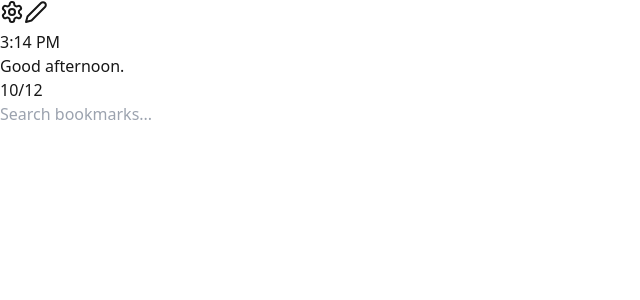
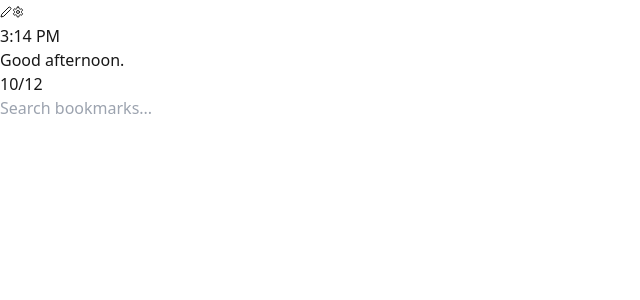
Before and after one commit to mikaelmalm/zentab, a React (Vite) app: page / in a window 1280 px wide. Shown: the top 300 px of the page, without its empty margins (0-640 px from the left). Built offline with nearby package versions, Linux system fonts and the light colour scheme.

Commit message:
chore: adjust icons

```diff
--- a/src/App.tsx
+++ b/src/App.tsx
@@ -70,33 +70,35 @@ function App() {
         />
       )}
 
-      {/* Settings Button */}
-      <button
-        onClick={() => setIsSettingsOpen(true)}
-        className="fixed top-6 right-6 z-50 p-3 rounded-full bg-white/10 backdrop-blur-md border border-white/20 text-white hover:bg-white/20 transition-all opacity-40 hover:opacity-100 focus:opacity-100"
-      >
-        <svg xmlns="http://www.w3.org/2000/svg" width="24" height="24" viewBox="0 0 24 24" fill="none" stroke="currentColor" strokeWidth="2" strokeLinecap="round" strokeLinejoin="round">
-          <path d="M12.22 2h-.44a2 2 0 0 0-2 2v.18a2 2 0 0 1-1 1.73l-.43.25a2 2 0 0 1-2 0l-.15-.08a2 2 0 0 0-2.73.73l-.22.38a2 2 0 0 0 .73 2.73l.15.1a2 2 0 0 1 1 1.72v.51a2 2 0 0 1-1 1.74l-.15.09a2 2 0 0 0-.73 2.73l.22.38a2 2 0 0 0 2.73.73l.15-.08a2 2 0 0 1 2 0l.43.25a2 2 0 0 1 1 1.73V20a2 2 0 0 0 2 2h.44a2 2 0 0 0 2-2v-.18a2 2 0 0 1 1-1.73l.43-.25a2 2 0 0 1 2 0l.15.08a2 2 0 0 0 2.73-.73l.22-.39a2 2 0 0 0-.73-2.73l-.15-.1a2 2 0 0 1-1-1.72v-.51a2 2 0 0 1 1-1.74l.15-.09a2 2 0 0 0 .73-2.73l-.22-.38a2 2 0 0 0-2.73-.73l-.15.08a2 2 0 0 1-2 0l-.43-.25a2 2 0 0 1-1-1.73V4a2 2 0 0 0-2-2z"/>
-          <circle cx="12" cy="12" r="3"/>
-        </svg>
-      </button>
 
-      {/* Edit Mode Toggle */}
-      <button
-        onClick={() => updateSettings({ isEditMode: !settings.isEditMode })}
-        className={`fixed top-6 right-20 z-50 p-3 rounded-full backdrop-blur-md border transition-all ${
+      <div className="relative sm:top-6 sm:right-6 sm:fixed z-50 flex gap-2 flex-row justify-end">
+        {/* Edit Mode Toggle */}
+        <button
+          onClick={() => updateSettings({ isEditMode: !settings.isEditMode })}
+          className={`p-2 rounded-full backdrop-blur-md border transition-all ${
           settings.isEditMode
             ? "bg-white text-black border-white opacity-100"
             : "bg-white/10 border-white/20 text-white opacity-40 hover:opacity-100 hover:bg-white/20"
         }`}
         title={settings.isEditMode ? "Finish Editing" : "Edit Mode"}
       >
-        <svg xmlns="http://www.w3.org/2000/svg" width="24" height="24" viewBox="0 0 24 24" fill="none" stroke="currentColor" strokeWidth="2" strokeLinecap="round" strokeLinejoin="round">
+        <svg xmlns="http://www.w3.org/2000/svg" width="12" height="12" viewBox="0 0 24 24" fill="none" stroke="currentColor" strokeWidth="2" strokeLinecap="round" strokeLinejoin="round">
           <path d="M17 3a2.828 2.828 0 1 1 4 4L7.5 20.5 2 22l1.5-5.5L17 3z"/>
         </svg>
       </button>
 
+      {/* Settings Button */}
+      <button
+        onClick={() => setIsSettingsOpen(true)}
+        className="p-2 rounded-full backdrop-blur-md border transition-all bg-white/10 border-white/20 text-white hover:bg-white/20 transition-all opacity-40 hover:opacity-100 focus:opacity-100"
+      >
+        <svg xmlns="http://www.w3.org/2000/svg" width="12" height="12" viewBox="0 0 24 24" fill="none" stroke="currentColor" strokeWidth="2" strokeLinecap="round" strokeLinejoin="round">
+          <path d="M12.22 2h-.44a2 2 0 0 0-2 2v.18a2 2 0 0 1-1 1.73l-.43.25a2 2 0 0 1-2 0l-.15-.08a2 2 0 0 0-2.73.73l-.22.38a2 2 0 0 0 .73 2.73l.15.1a2 2 0 0 1 1 1.72v.51a2 2 0 0 1-1 1.74l-.15.09a2 2 0 0 0-.73 2.73l.22.38a2 2 0 0 0 2.73.73l.15-.08a2 2 0 0 1 2 0l.43.25a2 2 0 0 1 1 1.73V20a2 2 0 0 0 2 2h.44a2 2 0 0 0 2-2v-.18a2 2 0 0 1 1-1.73l.43-.25a2 2 0 0 1 2 0l.15.08a2 2 0 0 0 2.73-.73l.22-.39a2 2 0 0 0-.73-2.73l-.15-.1a2 2 0 0 1-1-1.72v-.51a2 2 0 0 1 1-1.74l.15-.09a2 2 0 0 0 .73-2.73l-.22-.38a2 2 0 0 0-2.73-.73l-.15.08a2 2 0 0 1-2 0l-.43-.25a2 2 0 0 1-1-1.73V4a2 2 0 0 0-2-2z"/>
+          <circle cx="12" cy="12" r="3"/>
+        </svg>
+      </button>
 
+      </div>
 
 
       {/* Time & Date */}
--- a/src/components/bookmark/container/BookmarkGrid.tsx
+++ b/src/components/bookmark/container/BookmarkGrid.tsx
@@ -205,7 +205,7 @@ export const BookmarkGrid = ({
       onDragOver={handleDragOver}
       onDragEnd={handleDragEnd}
     >
-      <div className="w-full max-w-6xl mx-auto p-8">
+      <div className="w-full max-w-6xl mx-auto my-8">
 
         {/* Sortable Context for Categories - wraps everything essentially */}
         <SortableContext
```
